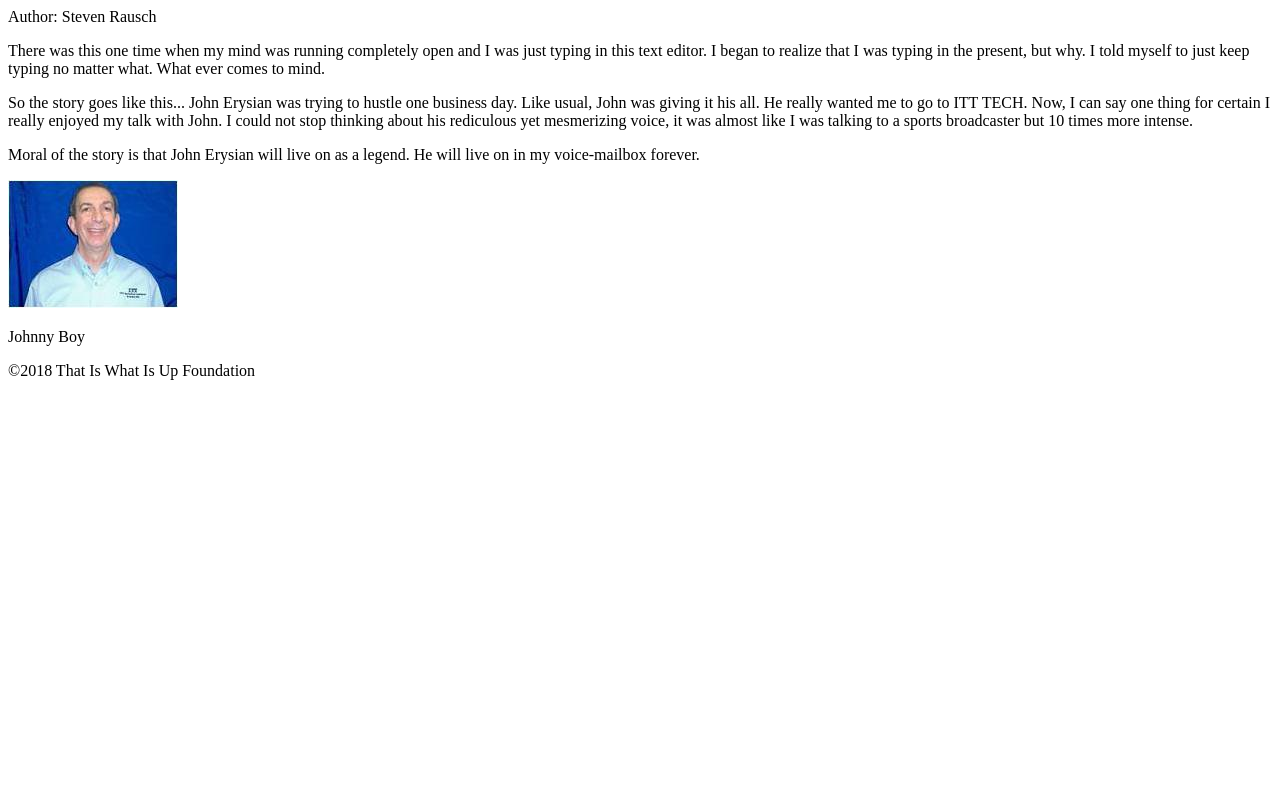
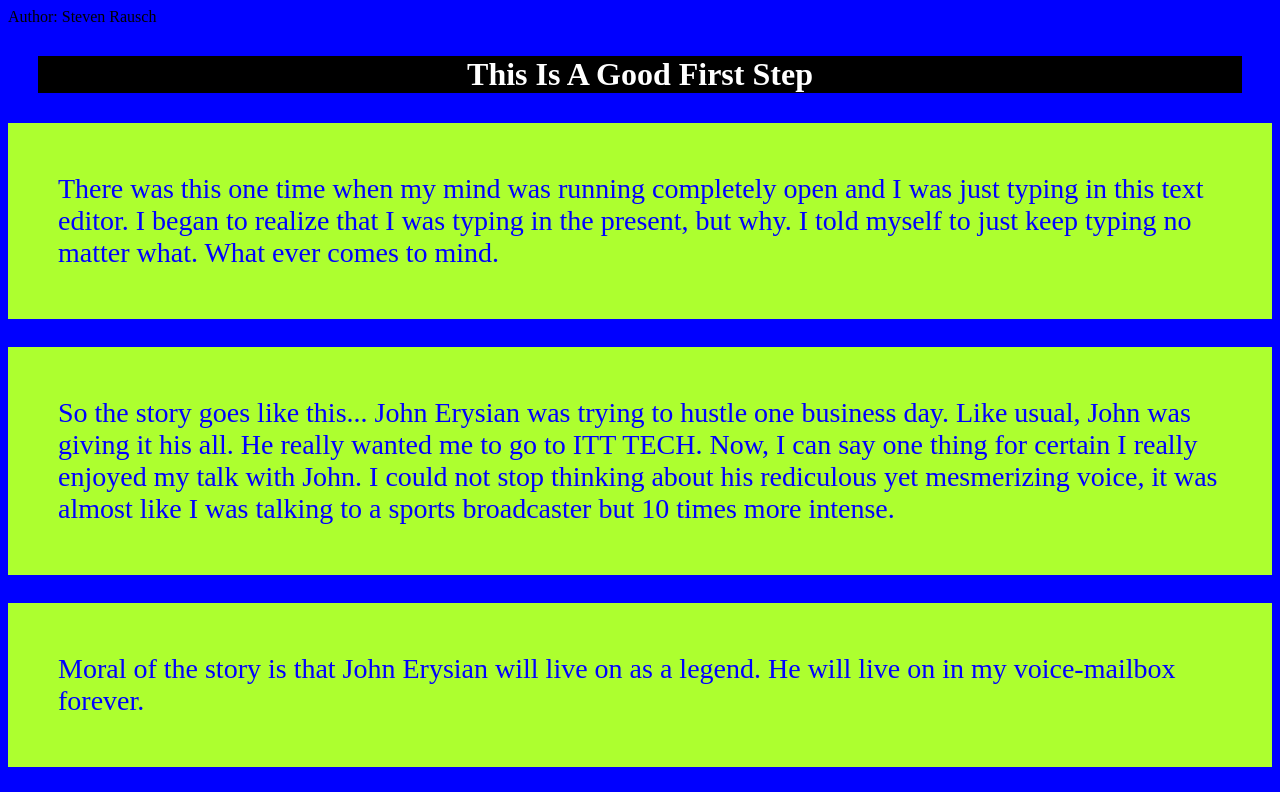
Before and after one commit to SRAUSCH96/html-me-something, a plain HTML site: page index.html in a window 1280 px wide. Shown: the top 792 px of the page. Drawn offline with Linux system fonts and the light colour scheme.

Commit message:
added css styling

```diff
--- a/index.html
+++ b/index.html
@@ -1,8 +1,10 @@
 <!DOCTYPE html>
 <html>
+    <link rel='stylesheet' type='text/css' href='styles.css'>
   <main>
     <header>Author: Steven Rausch</header>
     <title>'This Is A Good First Step'</title>
+    <h1 class='heading'>This Is A Good First Step</h1>
     <article>
       <p>There was this one time when my mind was running completely open and I was just typing in this text editor.
         I began to realize that I was typing in the present, but why. I told myself to just keep typing no matter what.
@@ -15,8 +17,8 @@
       </p>
       <p>Moral of the story is that John Erysian will live on as a legend.  He will live on in my voice-mailbox forever.
 
-        <div><img src='images/johnboy.jpg'alt='johnny boy'>
-            <p>Johnny Boy</p>
+        <div><img src='images/johnboy.jpg'alt='johnny boy'height=180px width=220px>
+            <p id='pic'>Johnny Boy</p>
         </div>
       </p>
     </article>
--- /dev/null
+++ b/styles.css
@@ -0,0 +1,30 @@
+* {
+    background-color: blue;
+}
+p {
+padding: 50px;
+color: blue;
+background-color: greenyellow;
+font-size: 28px;
+}
+.heading {
+ margin: 30px;
+ font-weight: bolder;
+ background-color: black;
+ color: white;
+ text-align: center;
+}
+#pic {
+color: red;
+background-color: blue;
+font-style: bold;
+font-size: 35px;
+padding-top: 0;
+}
+footer {
+text-align: center;
+font-style: italic;
+}
+div{
+    text-align:center;
+}
```
